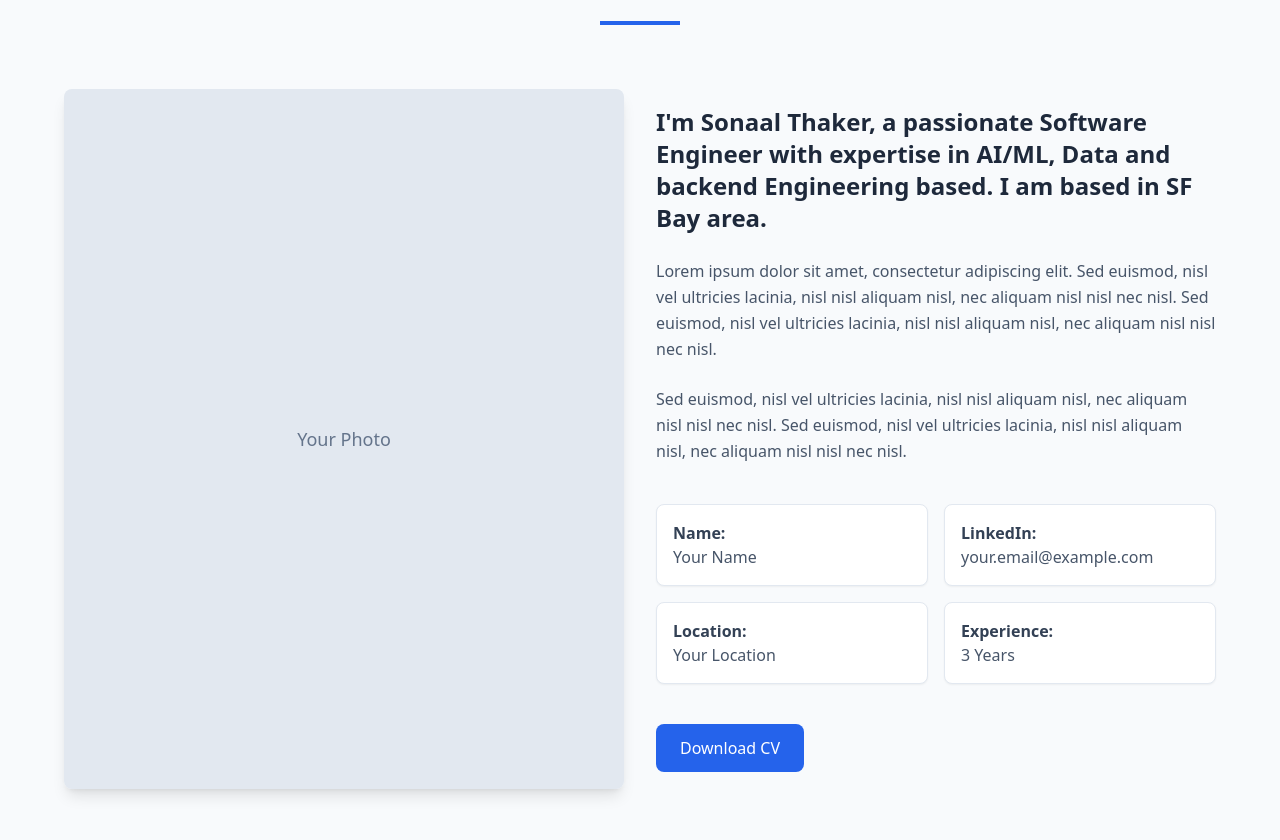
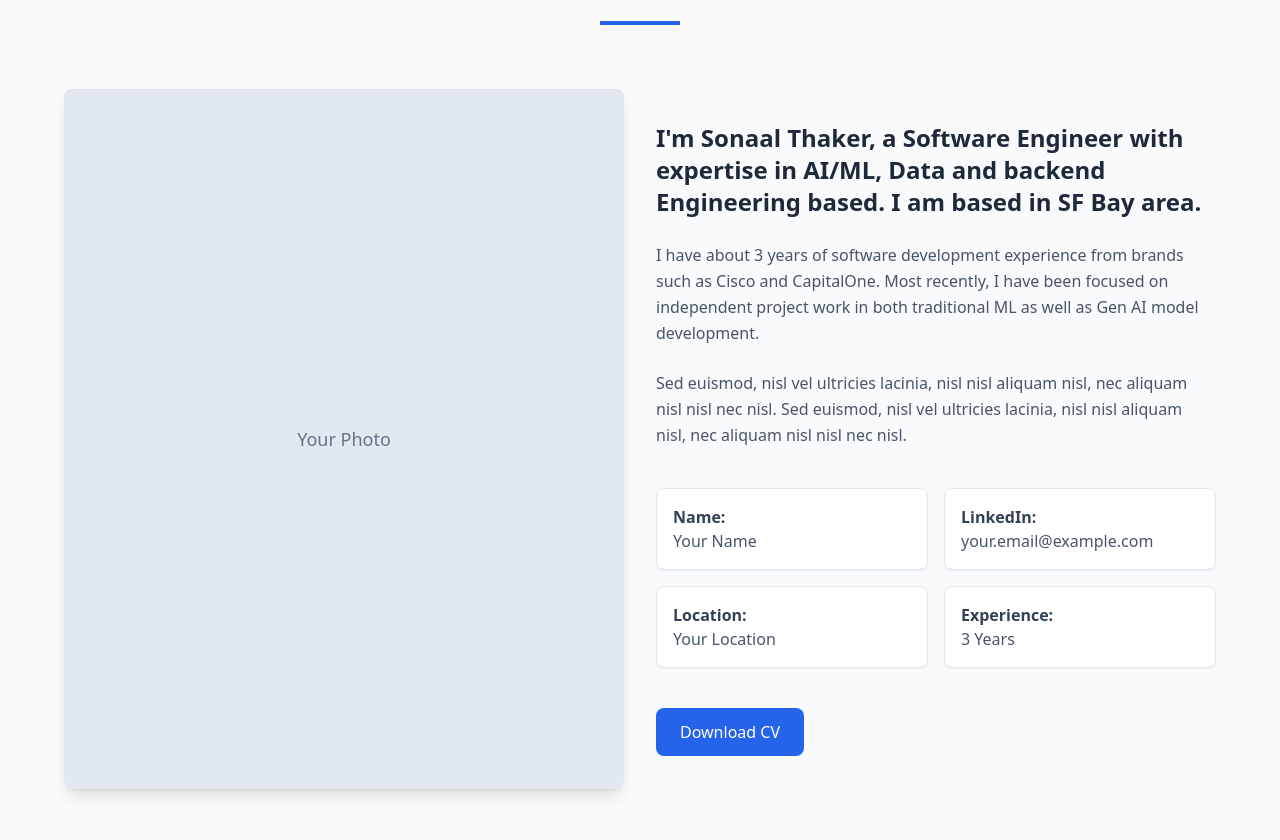
Before and after one commit to codev25/shining-digital-space, a React (Vite) app: page / in a window 1280 px wide. Shown: the part 915-1755 px from the top of the page. Built offline with nearby package versions, Linux system fonts and the light colour scheme.

Commit message:
Visual edit in Lovable
Edited UI in Lovable

```diff
--- a/src/components/About.tsx
+++ b/src/components/About.tsx
@@ -17,11 +17,9 @@ const About = () => {
             </div>
 
             <div className="space-y-6">
-              <h3 className="text-2xl font-bold text-slate-800">I'm Sonaal Thaker, a passionate Software Engineer with expertise in AI/ML, Data and backend Engineering based. I am based in SF Bay area.</h3>
+              <h3 className="text-2xl font-bold text-slate-800">I'm Sonaal Thaker, a Software Engineer with expertise in AI/ML, Data and backend Engineering based. I am based in SF Bay area.</h3>
 
-              <p className="text-slate-600 leading-relaxed">
-                Lorem ipsum dolor sit amet, consectetur adipiscing elit. Sed euismod, nisl vel ultricies lacinia, nisl nisl aliquam nisl, nec aliquam nisl nisl nec nisl. Sed euismod, nisl vel ultricies lacinia, nisl nisl aliquam nisl, nec aliquam nisl nisl nec nisl.
-              </p>
+              <p className="text-slate-600 leading-relaxed">I have about 3 years of software development experience from brands such as Cisco and CapitalOne. Most recently, I have been focused on independent project work in both traditional ML as well as Gen AI model development.</p>
 
               <p className="text-slate-600 leading-relaxed">
                 Sed euismod, nisl vel ultricies lacinia, nisl nisl aliquam nisl, nec aliquam nisl nisl nec nisl. Sed euismod, nisl vel ultricies lacinia, nisl nisl aliquam nisl, nec aliquam nisl nisl nec nisl.
```
